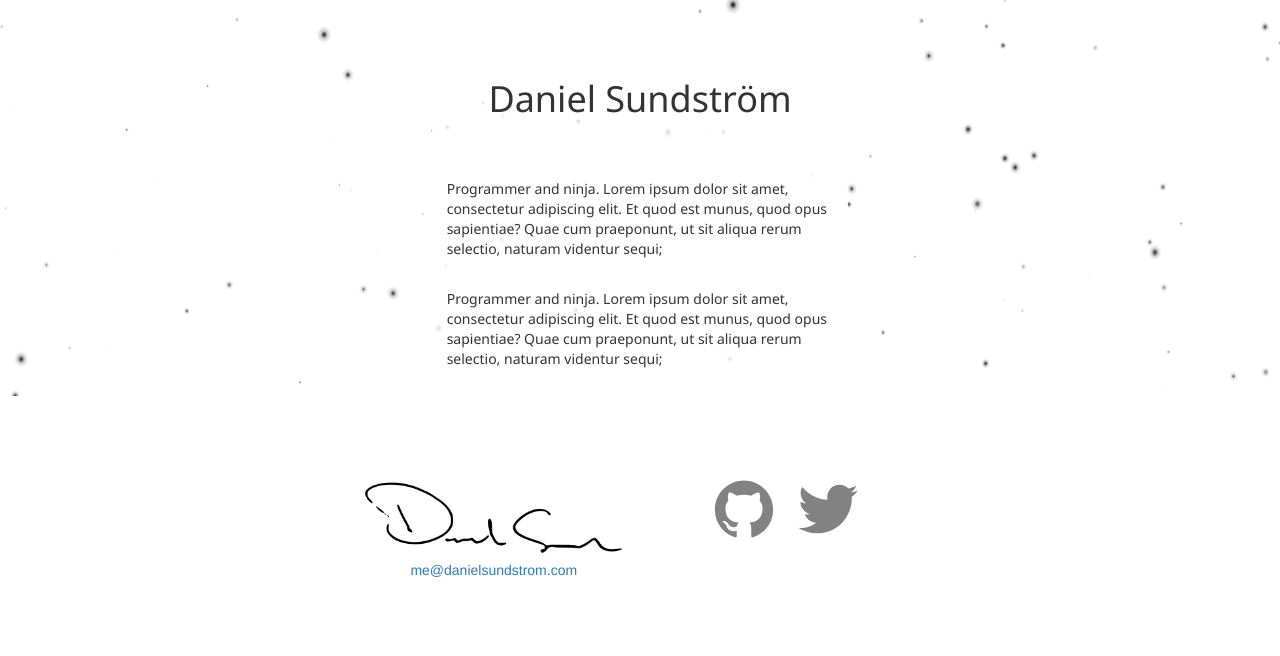
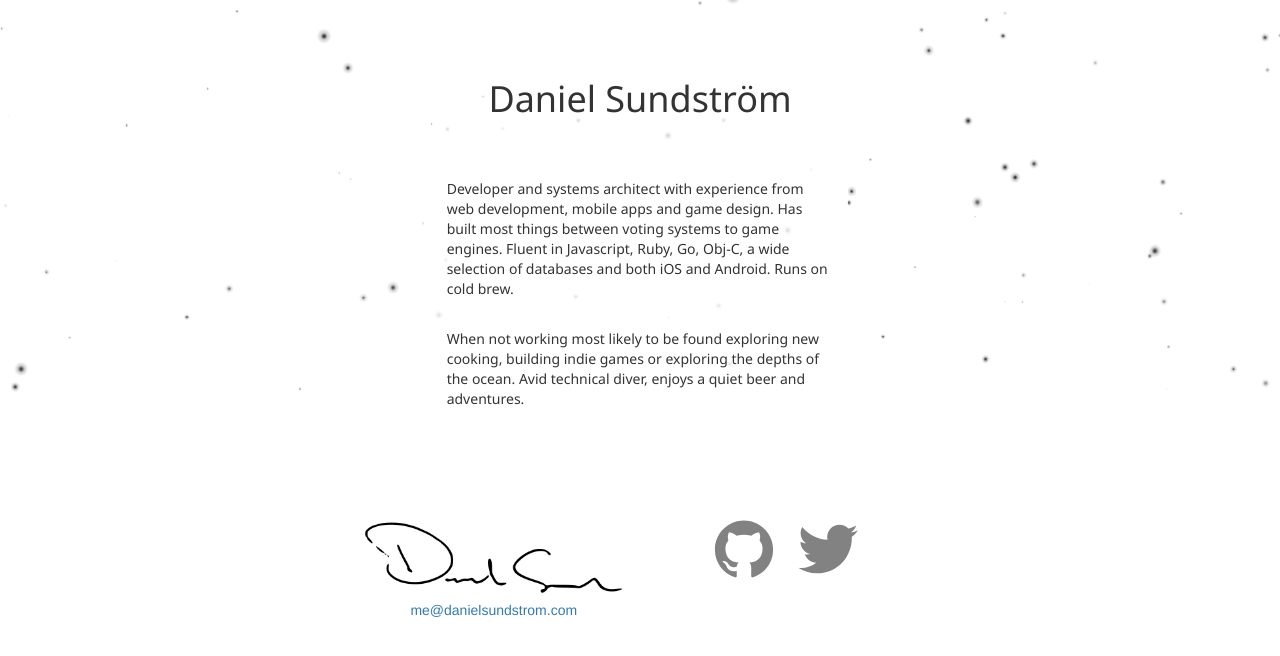
Before and after one commit to buffpojken/danielsundstrom.com, a Jekyll site: the page built from index.html, in a window 1280 px wide, cut to the strip 104-760 px from the top of the page. Built offline with Jekyll 4.4.1, drawn with Linux system fonts in a browser that asks for light colours.

Commit message:
updated copy

```diff
--- a/_includes/footer.html
+++ b/_includes/footer.html
@@ -9,7 +9,7 @@
       </div>
       <div class="col-lg-3 col-md-4 col-md-4 col-sm-4 social-media-icons">
         {% if site.github_username %}
-          <a href="https://github.com/{{ site.github_username }}">
+          <a href="https://github.com/{{ site.github_username }}" target="_blank">
             <span class="icon  icon--github">
               <svg viewBox="0 0 16 16">
                 <path fill="#828282" d="M7.999,0.431c-4.285,0-7.76,3.474-7.76,7.761 c0,3.428,2.223,6.337,5.307,7.363c0.388,0.071,0.53-0.168,0.53-0.374c0-0.184-0.007-0.672-0.01-1.32 c-2.159,0.469-2.614-1.04-2.614-1.04c-0.353-0.896-0.862-1.135-0.862-1.135c-0.705-0.481,0.053-0.472,0.053-0.472 c0.779,0.055,1.189,0.8,1.189,0.8c0.692,1.186,1.816,0.843,2.258,0.645c0.071-0.502,0.271-0.843,0.493-1.037 C4.86,11.425,3.049,10.76,3.049,7.786c0-0.847,0.302-1.54,0.799-2.082C3.768,5.507,3.501,4.718,3.924,3.65 c0,0,0.652-0.209,2.134,0.796C6.677,4.273,7.34,4.187,8,4.184c0.659,0.003,1.323,0.089,1.943,0.261 c1.482-1.004,2.132-0.796,2.132-0.796c0.423,1.068,0.157,1.857,0.077,2.054c0.497,0.542,0.798,1.235,0.798,2.082 c0,2.981-1.814,3.637-3.543,3.829c0.279,0.24,0.527,0.713,0.527,1.437c0,1.037-0.01,1.874-0.01,2.129 c0,0.208,0.14,0.449,0.534,0.373c3.081-1.028,5.302-3.935,5.302-7.362C15.76,3.906,12.285,0.431,7.999,0.431z"/>
@@ -19,7 +19,7 @@
         {% endif %}
 
         {% if site.twitter_username %}
-          <a href="https://twitter.com/{{ site.twitter_username }}">
+          <a href="https://twitter.com/{{ site.twitter_username }}" target="_blank">
             <span class="icon  icon--twitter">
               <svg viewBox="0 0 16 16">
                 <path fill="#828282" d="M15.969,3.058c-0.586,0.26-1.217,0.436-1.878,0.515c0.675-0.405,1.194-1.045,1.438-1.809
--- a/index.html
+++ b/index.html
@@ -8,10 +8,12 @@ layout: default
       <div class="col-lg-4 col-lg-offset-4 col-md-6 col-md-offset-3 col-xs-10 col-xs-offset-1 col-sm-6 col-sm-offset-3" id="presentation">
         <h1>Daniel Sundström</h1>
         <p>
-          Programmer and ninja. Lorem ipsum dolor sit amet, consectetur adipiscing elit. Et quod est munus, quod opus sapientiae? Quae cum praeponunt, ut sit aliqua rerum selectio, naturam videntur sequi;
+          Developer and systems architect with experience from web development, mobile apps and game design. Has built most things between voting systems
+          to game engines. Fluent in Javascript, Ruby, Go, Obj-C, a wide selection of databases and both iOS and Android. Runs on cold brew.
         </p>
         <p>
-          Programmer and ninja. Lorem ipsum dolor sit amet, consectetur adipiscing elit. Et quod est munus, quod opus sapientiae? Quae cum praeponunt, ut sit aliqua rerum selectio, naturam videntur sequi;
+          When not working most likely to be found exploring new cooking, building indie games or exploring the depths of the ocean. Avid technical diver,
+          enjoys a quiet beer and adventures.
         </p>
       </div>
     </div>
```
